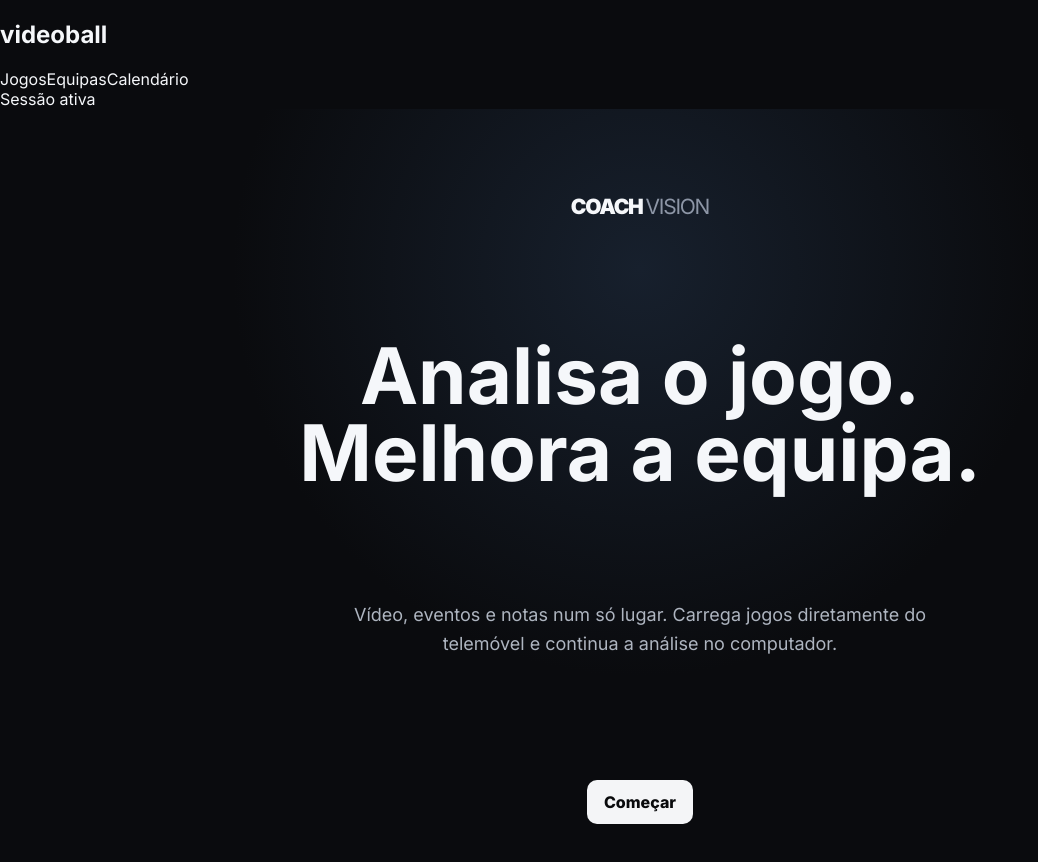
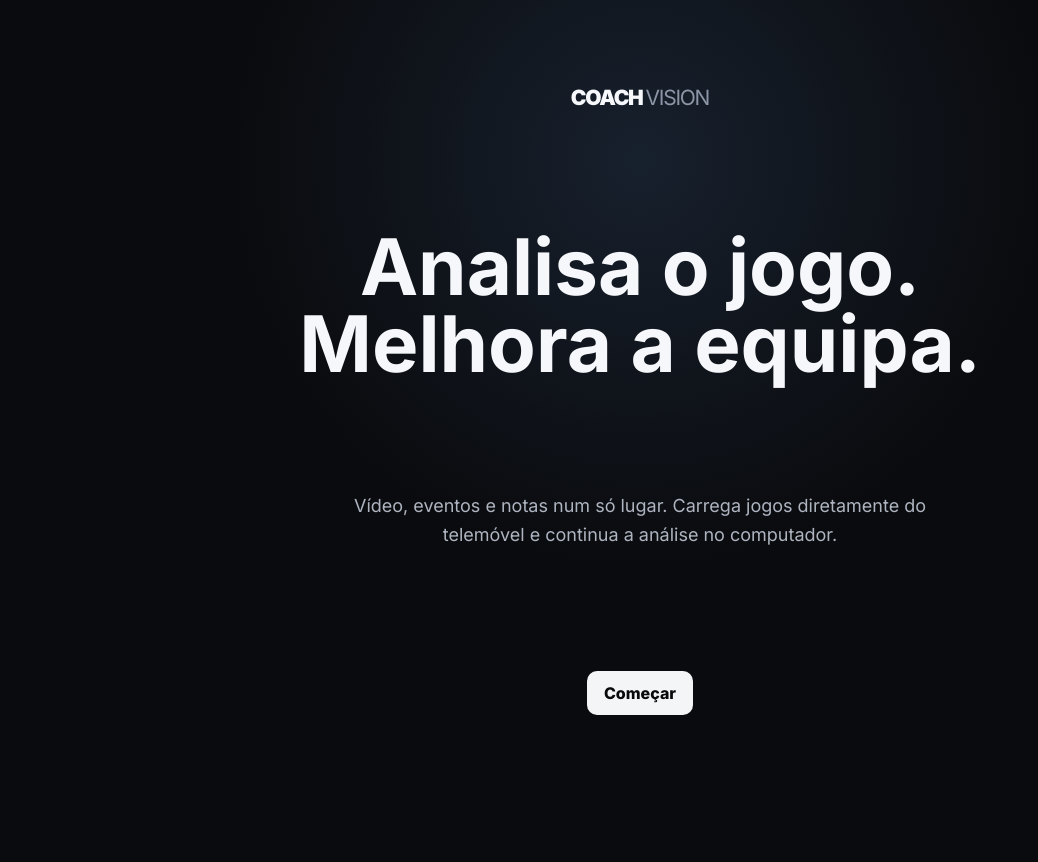
Before and after one commit to nmpc2000/videoball, a Next.js app: page / in a window 1280 px wide. Shown: the top 862 px of the page, without its empty margins (0-1038 px from the left). After the commit the page ends 800 px from the top, so only its background shows below. Built offline with nearby package versions, Linux system fonts and the light colour scheme; no server answers.

Commit message:
Refactor RootLayout to simplify structure

```diff
--- a/app/layout.tsx
+++ b/app/layout.tsx
@@ -1,48 +1,19 @@
 import "./globals.css";
 import { Inter } from "next/font/google";
-import Link from "next/link";
 import { acceptInvite } from "./teams/actions";
 
 const inter = Inter({ subsets: ["latin"] });
 
-export default async function RootLayout({ children }: { children: React.ReactNode }) {
+export default async function RootLayout({
+  children,
+}: {
+  children: React.ReactNode;
+}) {
   await acceptInvite();
 
   return (
     <html lang="pt">
-      <body className={inter.className}>
-        <div className="flex min-h-screen">
-
-          {/* SIDEBAR */}
-          <aside className="w-64 bg-gray-900 text-white flex flex-col p-6 gap-8">
-            <h1 className="text-2xl font-bold tracking-wide">videoball</h1>
-
-            <nav className="flex flex-col gap-4 text-lg">
-              <Link href="/dashboard" className="hover:text-blue-400 transition">
-                Jogos
-              </Link>
-
-              <Link href="/teams" className="hover:text-blue-400 transition">
-                Equipas
-              </Link>
-
-              <Link href="/calendar" className="hover:text-blue-400 transition">
-                Calendário
-              </Link>
-            </nav>
-
-            <div className="mt-auto text-sm text-gray-400">
-              Sessão ativa
-            </div>
-          </aside>
-
-          {/* CONTEÚDO PRINCIPAL */}
-          <main className="flex-1 bg-gray-100 p-10">
-            {children}
-          </main>
-
-        </div>
-      </body>
+      <body className={inter.className}>{children}</body>
     </html>
   );
 }
```
